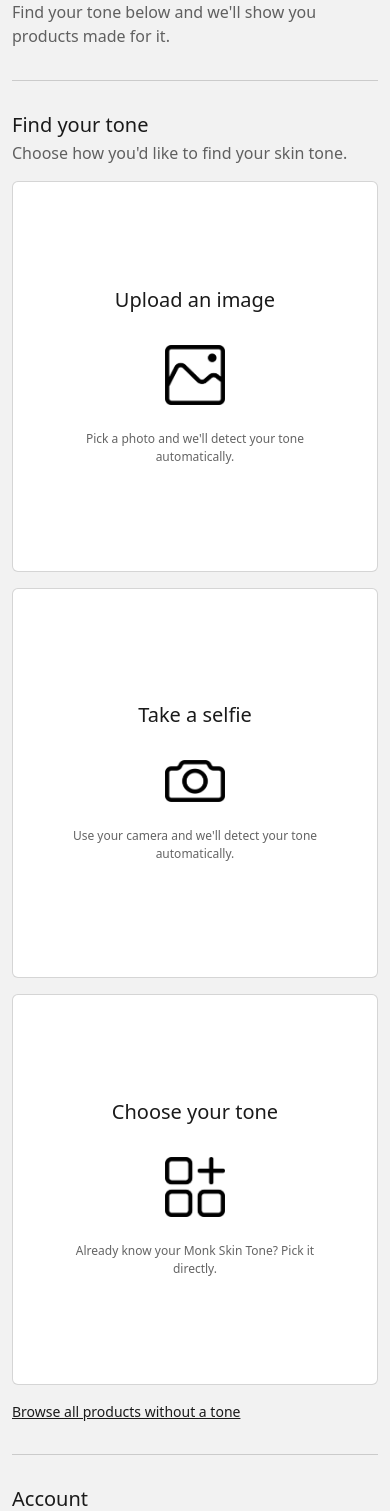
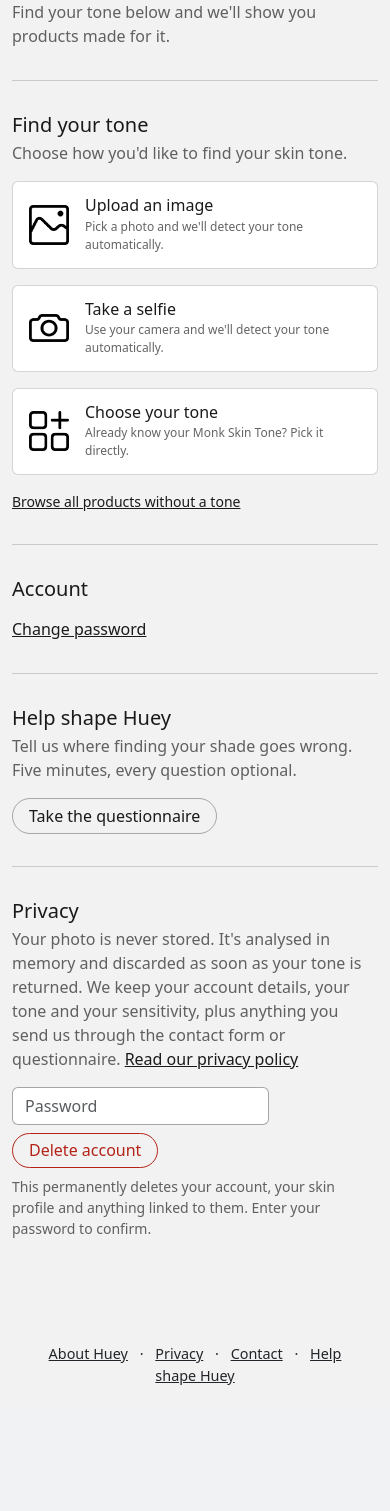
Before and after one commit to Doshimatoshi/Huey, a Flask app: page /profile in a window 390 px wide. Shown: the part 229-1740 px from the top of the page. After the commit the page ends 1614 px from the top, so only its background shows below. Run offline with Flask 3, Linux system fonts and the light colour scheme; the visitor is signed in with stand-in values (Sample User, id 1); data that the repository does not hold is empty; parts of the project's set-up code (start-up, migrations or seed data) failed here and were passed over; some libraries are stand-ins or nearby versions.

Commit message:
Show profile tone options as compact rows on phones
Once the three options stack, each card kept its near-square shape at
full width and filled most of the screen. Below 768px they're now short
rows with the icon beside the title and text.

Co-Authored-By: Claude Opus 5.5 <noreply@anthropic.com>

```diff
--- a/static/style.css
+++ b/static/style.css
@@ -940,6 +940,46 @@ main:has(.profile-page),
     border-color: var(--light-accent);
 }
 
+/* Phones: once the three tone options stack, show them as compact rows
+   (icon beside title and text) instead of near-square cards that each fill the screen */
+@media (max-width: 767.98px) {
+    .profile-page .card.index {
+        aspect-ratio: auto;
+    }
+
+    .profile-page .card-body-index {
+        display: grid;
+        grid-template-columns: 40px 1fr;
+        grid-template-areas:
+            "icon title"
+            "icon text";
+        align-items: center;
+        column-gap: 1rem;
+        row-gap: 0.125rem;
+        width: auto;
+        margin: 0;
+        padding: 0.875rem 1rem;
+        text-align: left;
+    }
+
+    .profile-page .card-body-index .icons {
+        grid-area: icon;
+        width: 40px;
+    }
+
+    .profile-page .card-body-index .card-title {
+        grid-area: title;
+        margin: 0;
+        font-size: 1rem;
+    }
+
+    .profile-page .card-body-index .card-text {
+        grid-area: text;
+        margin: 0;
+        text-align: left;
+    }
+}
+
 
 /* One question per screen (survey.js adds .is-stepped) */
 .survey-progress {
```
